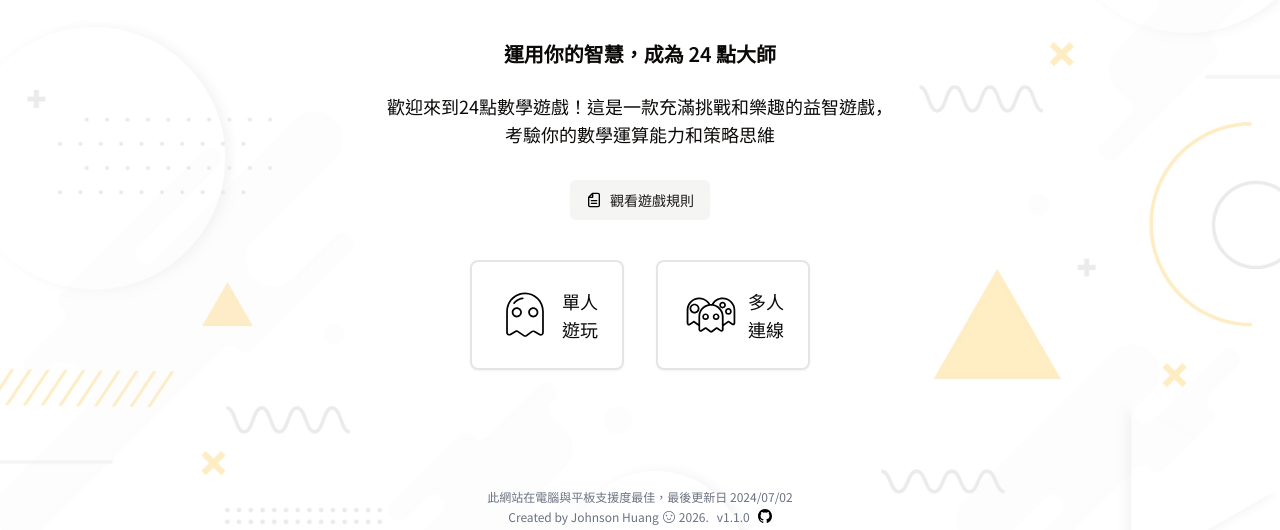
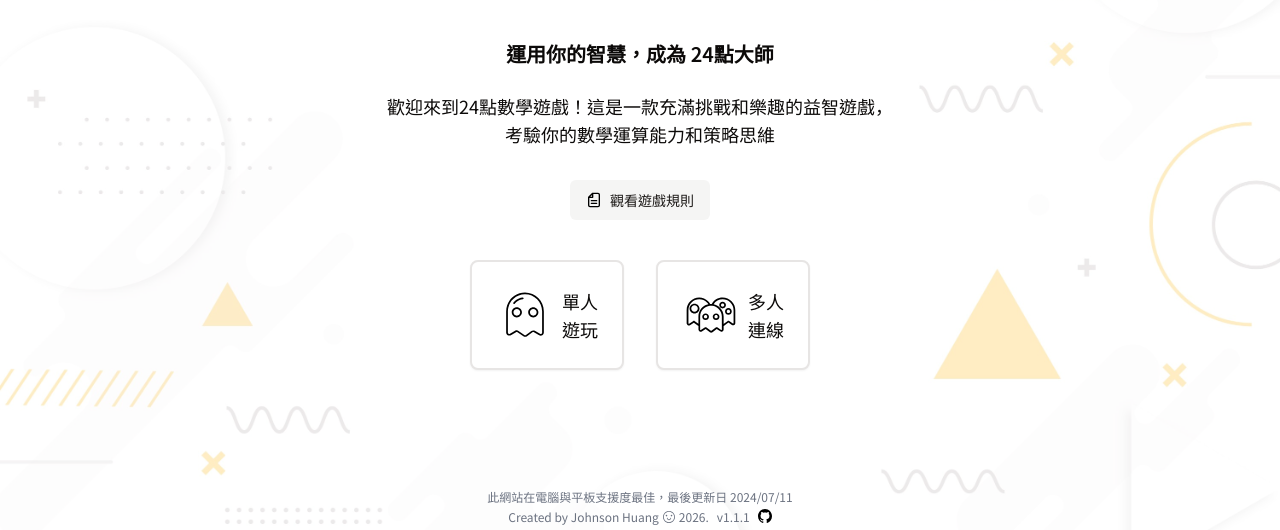
Before and after one commit to JohnsonHuang555/math24master, a Next.js app: page / in a window 1280 px wide. Shown: the part 259-789 px from the top of the page. Built offline with nearby package versions, Linux system fonts and the light colour scheme.

Commit message:
modify title and seo settings

```diff
--- a/app/layout.tsx
+++ b/app/layout.tsx
@@ -14,14 +14,14 @@ const fontNotoSans = Noto_Sans_TC({
 
 export const metadata: Metadata = {
   title: {
-    default: '24點大師',
-    template: '24點大師 | %s',
+    default: '24點',
+    template: '24點 | %s',
   },
   description:
     '歡迎來到24點數學遊戲！這是一款充滿挑戰和樂趣的益智遊戲，考驗你的數學運算能力和邏輯思維',
-  keywords: ['24點', 'math24', '24點大師'],
+  keywords: ['24點', 'math24', '24點大師', '數學24點'],
   openGraph: {
-    title: '24點大師',
+    title: '24點',
     description:
       '歡迎來到24點數學遊戲！這是一款充滿挑戰和樂趣的益智遊戲，考驗你的數學運算能力和邏輯思維',
     images: [
--- a/app/multiple-play/[roomId]/page.tsx
+++ b/app/multiple-play/[roomId]/page.tsx
@@ -3,7 +3,6 @@
 import { useEffect, useState } from 'react';
 import { toast } from 'react-toastify';
 import { useParams, useRouter } from 'next/navigation';
-import type { Metadata } from 'next';
 import ChatArea from '@/components/areas/chat-area';
 import MultiplePlayingArea from '@/components/areas/multiple-playing-area';
 import PlayersArea from '@/components/areas/players-area';
--- a/app/page.tsx
+++ b/app/page.tsx
@@ -57,7 +57,7 @@ export default function Home() {
           animate={{ opacity: 1, scale: 1, transition: { delay: 0.2 } }}
           className="mb-6 text-xl font-semibold"
         >
-          運用你的智慧，成為 24 點大師
+          運用你的智慧，成為 24點大師
         </motion.h1>
         <p className="mb-8 flex flex-wrap items-center justify-center text-lg max-md:w-4/5 md:w-2/5">
           {intro.map((el, i) => (
@@ -165,7 +165,7 @@ export default function Home() {
         </div>
         <div className="fixed bottom-4 items-center">
           <div className="mb-1 text-center text-xs text-gray-500">
-            此網站在電腦與平板支援度最佳，最後更新日 2024/07/02
+            此網站在電腦與平板支援度最佳，最後更新日 2024/07/11
           </div>
           <div className="flex justify-center">
             <div className="mr-2 flex gap-1 text-xs text-gray-500">
@@ -179,7 +179,7 @@ export default function Home() {
               />
               <span>{date.getFullYear()}.</span>
             </div>
-            <div className="mr-2 text-xs text-gray-500">v1.1.0</div>
+            <div className="mr-2 text-xs text-gray-500">v1.1.1</div>
             <Link
               href="https://github.com/JohnsonHuang555/24_points"
               target="_blank"
```
Also changed, not shown: app/manifest.json.
